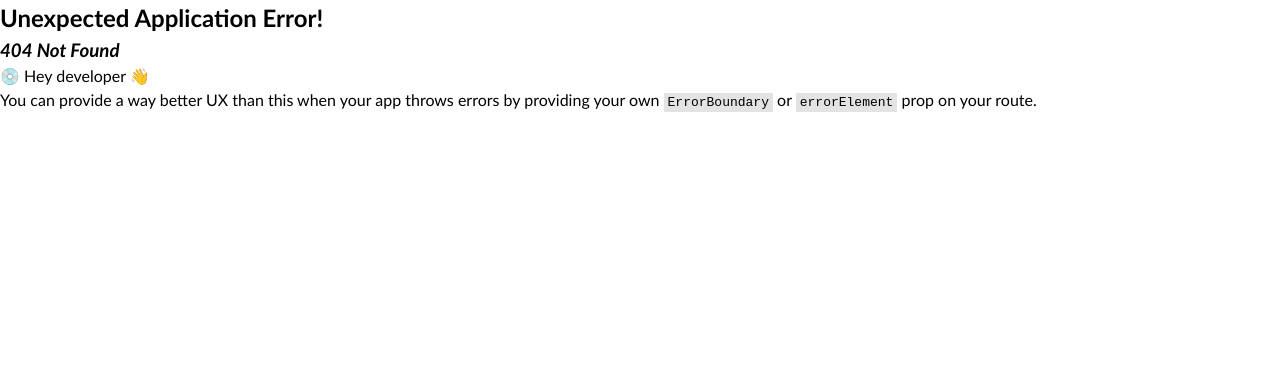
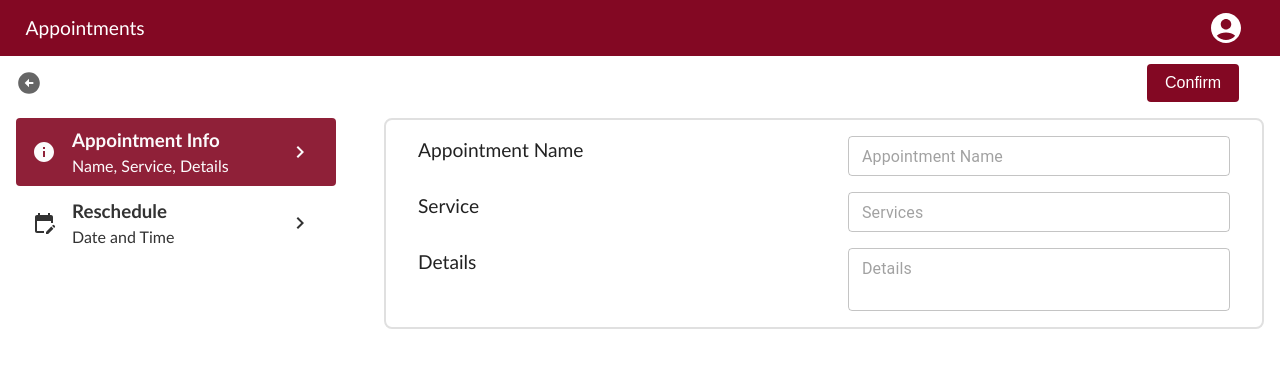
Before and after one commit to Rafickattour/Appointment-creation, a React (Vite) app: page /appointment-creation/appointments/1 in a window 1280 px wide. Before the commit this address had no page. Shown: the top 368 px of the page. Built offline with nearby package versions, Linux system fonts and the light colour scheme.

Commit message:
fixing path

```diff
--- a/src/Layout/MainNavigation.jsx
+++ b/src/Layout/MainNavigation.jsx
@@ -26,7 +26,7 @@ export default function MainNavigation() {
                 <ul className={styles.list}>
                     {LINKS_DATA.map((link, index) => (
                         <li key={index}>
-                            <Link to={link.url}>{currentPath === '/' ? 'Scheduler' : 'Appointments'}</Link>
+                            <Link to={link.url}>{currentPath === '/appointment-creation' ? 'Scheduler' : 'Appointments'}</Link>
                         </li>
                     ))}
                 </ul>
--- a/src/lib/data.js
+++ b/src/lib/data.js
@@ -1,6 +1,6 @@
 export const LINKS_DATA = [
     {
-        url: '/'
+        url: '/appointment-creation'
     }
 ];
 
```
Also changed, not shown: src/main.jsx (+4 -4 lines).
